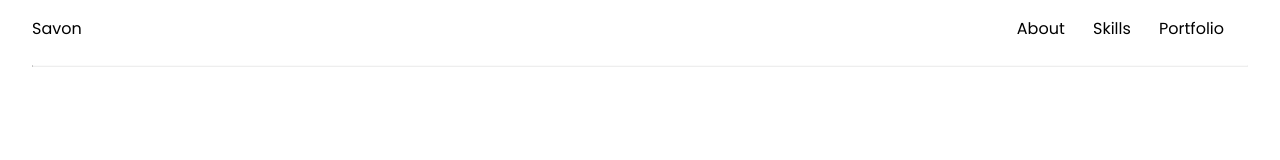
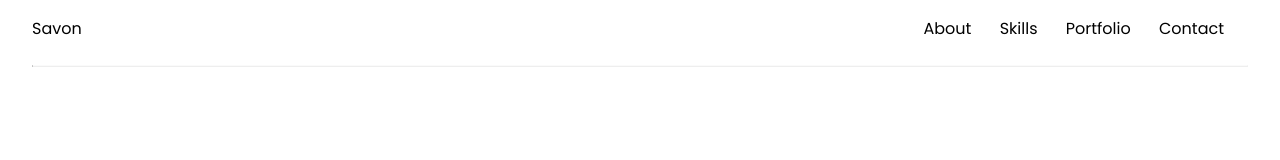
Before and after one commit to xqhuynh/portfolio-final, a website: page assets/index.html in a window 1280 px wide. Shown: the top 160 px of the page. Drawn offline with nearby package versions, Linux system fonts and the light colour scheme.

Commit message:
Add contact navlink

```diff
--- a/assets/index.html
+++ b/assets/index.html
@@ -32,7 +32,7 @@
               <a href="#about" class="nav-link">About</a>
               <a href="#skills" class="nav-link">Skills</a>
               <a href="#portfolio" class="nav-link">Portfolio</a>
-              <!-- <a href="#contact" class="nav-link">Contact</a> -->
+              <a href="#contact" class="nav-link">Contact</a>
             </li>
           </ul>
         </div>
```
